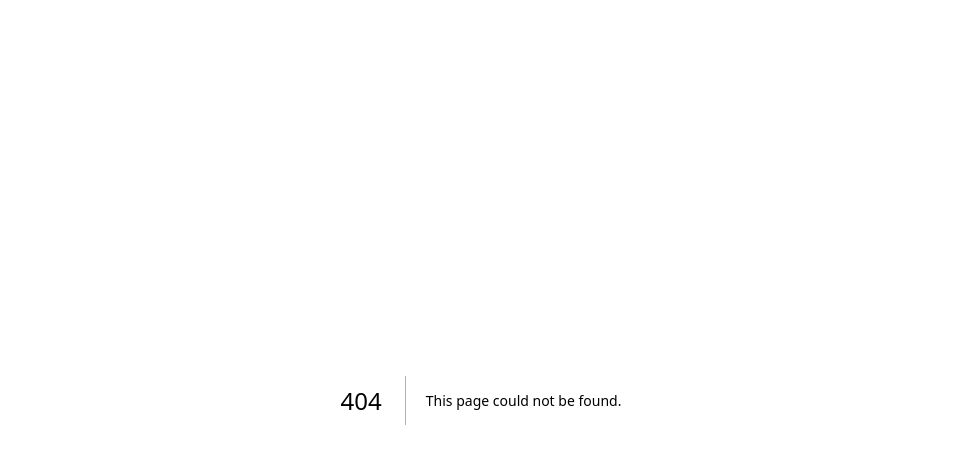
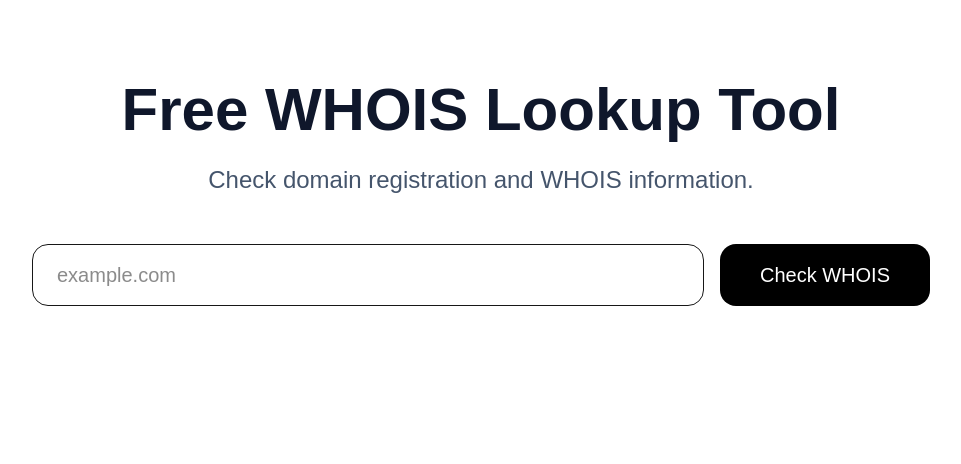
Before and after one commit to rehanraja092000-gif/SMTPDoctor, a Next.js app: page /tools/whois-checker in a window 1280 px wide. Before the commit this address had no page. Shown: the top 464 px of the page, without its empty margins (159-1120 px from the left). Built offline with nearby package versions, Linux system fonts and the light colour scheme.

Commit message:
Added WHOIS lookup tool

```diff
--- /dev/null
+++ b/app/api/whois-check/route.ts
@@ -0,0 +1,31 @@
+import { NextResponse } from "next/server";
+import whois from "whois-json";
+
+export async function GET(req: Request) {
+  const { searchParams } = new URL(req.url);
+
+  const domain = searchParams.get("domain");
+
+  if (!domain) {
+    return NextResponse.json(
+      { error: "Domain is required" },
+      { status: 400 }
+    );
+  }
+
+  try {
+    const result = await whois(domain);
+
+    return NextResponse.json({
+      domain,
+      status: "WHOIS data found",
+      data: result,
+    });
+  } catch (error: any) {
+    return NextResponse.json({
+      domain,
+      status: "WHOIS lookup failed",
+      error: error.message,
+    });
+  }
+}
--- a/app/page.tsx
+++ b/app/page.tsx
@@ -13,6 +13,7 @@ export default function Home() {
     { name: "IP Lookup", href: "/tools/a-checker" },
     { name: "CNAME Lookup", href: "/tools/cname-checker" },
     { name: "Subdomain Scanner", href: "/tools/subdomain-checker" },
+    { name: "WHOIS Lookup", href: "/tools/whois-checker" },
   ];
 
   return (
--- /dev/null
+++ b/app/tools/whois-checker/page.tsx
@@ -0,0 +1,138 @@
+"use client";
+
+import { useState } from "react";
+
+export default function WhoisChecker() {
+  const [domain, setDomain] = useState("");
+  const [result, setResult] = useState<any>(null);
+  const [loading, setLoading] = useState(false);
+
+  const checkWhois = async () => {
+    if (!domain) return;
+
+    setLoading(true);
+    setResult(null);
+
+    try {
+      const res = await fetch(
+        `/api/whois-check?domain=${encodeURIComponent(domain)}`
+      );
+
+      const data = await res.json();
+      setResult(data);
+    } catch {
+      setResult({ status: "WHOIS lookup failed" });
+    }
+
+    setLoading(false);
+  };
+
+  const info = result?.data || {};
+
+  return (
+    <main className="min-h-screen bg-white px-6 py-20">
+      <div className="mx-auto max-w-6xl text-center">
+        <h1 className="text-6xl font-bold text-slate-900">
+          Free WHOIS Lookup Tool
+        </h1>
+
+        <p className="mt-6 text-2xl text-slate-600">
+          Check domain registration and WHOIS information.
+        </p>
+
+        <div className="mt-12 flex justify-center gap-4">
+          <input
+            value={domain}
+            onChange={(e) => setDomain(e.target.value)}
+            placeholder="example.com"
+            className="w-full max-w-2xl rounded-2xl border px-6 py-4 text-xl outline-none"
+          />
+
+          <button
+            onClick={checkWhois}
+            className="rounded-2xl bg-black px-10 py-4 text-xl text-white"
+          >
+            {loading ? "Checking..." : "Check WHOIS"}
+          </button>
+        </div>
+
+        {result && (
+          <div className="mt-14 rounded-3xl border p-8 text-left">
+            <div className="grid gap-6 md:grid-cols-2">
+              <div className="rounded-2xl border bg-slate-50 p-6">
+                <p className="text-sm text-slate-500">Domain</p>
+                <p className="mt-2 text-xl font-semibold break-all">
+                  {info.domainName || result.domain}
+                </p>
+              </div>
+
+              <div className="rounded-2xl border bg-slate-50 p-6">
+                <p className="text-sm text-slate-500">Registrar</p>
+                <p className="mt-2 text-xl font-semibold break-all">
+                  {info.registrar || "N/A"}
+                </p>
+              </div>
+
+              <div className="rounded-2xl border bg-slate-50 p-6">
+                <p className="text-sm text-slate-500">Creation Date</p>
+                <p className="mt-2 text-xl font-semibold break-all">
+                  {info.creationDate || "N/A"}
+                </p>
+              </div>
+
+              <div className="rounded-2xl border bg-slate-50 p-6">
+                <p className="text-sm text-slate-500">Expiration Date</p>
+                <p className="mt-2 text-xl font-semibold break-all">
+                  {info.registrarRegistrationExpirationDate || "N/A"}
+                </p>
+              </div>
+
+              <div className="rounded-2xl border bg-slate-50 p-6">
+                <p className="text-sm text-slate-500">Updated Date</p>
+                <p className="mt-2 text-xl font-semibold break-all">
+                  {info.updatedDate || "N/A"}
+                </p>
+              </div>
+
+              <div className="rounded-2xl border bg-slate-50 p-6">
+                <p className="text-sm text-slate-500">Registrant Country</p>
+                <p className="mt-2 text-xl font-semibold break-all">
+                  {info.registrantCountry || "N/A"}
+                </p>
+              </div>
+
+              <div className="rounded-2xl border bg-slate-50 p-6 md:col-span-2">
+                <p className="text-sm text-slate-500">Name Servers</p>
+
+                <div className="mt-3 flex flex-wrap gap-3">
+                  {Array.isArray(info.nameServer)
+                    ? info.nameServer.map((ns: string, i: number) => (
+                        <div
+                          key={i}
+                          className="rounded-xl border bg-white px-4 py-2 text-lg"
+                        >
+                          {ns}
+                        </div>
+                      ))
+                    : (
+                      <div className="rounded-xl border bg-white px-4 py-2 text-lg">
+                        {info.nameServer || "N/A"}
+                      </div>
+                    )}
+                </div>
+              </div>
+
+              <div className="rounded-2xl border bg-slate-50 p-6 md:col-span-2">
+                <p className="text-sm text-slate-500">Domain Status</p>
+
+                <p className="mt-3 text-lg break-all">
+                  {info.domainStatus || "N/A"}
+                </p>
+              </div>
+            </div>
+          </div>
+        )}
+      </div>
+    </main>
+  );
+}
--- a/package.json
+++ b/package.json
@@ -11,7 +11,8 @@
   "dependencies": {
     "next": "16.2.5",
     "react": "19.2.4",
-    "react-dom": "19.2.4"
+    "react-dom": "19.2.4",
+    "whois-json": "^2.0.4"
   },
   "devDependencies": {
     "@tailwindcss/postcss": "^4",
```
Also changed, not shown: 1 other file (tests, documents, lock files or other folders).
